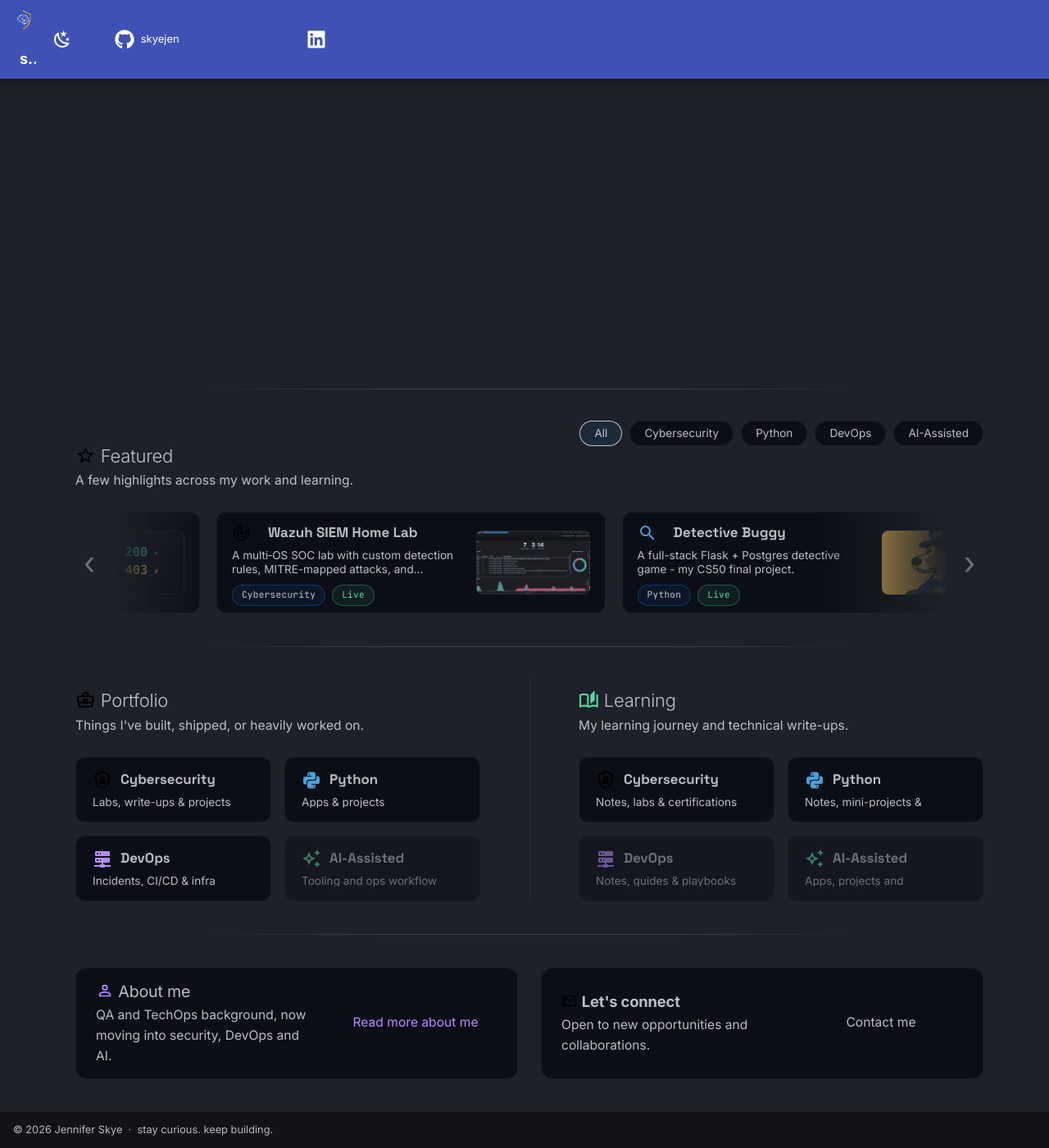
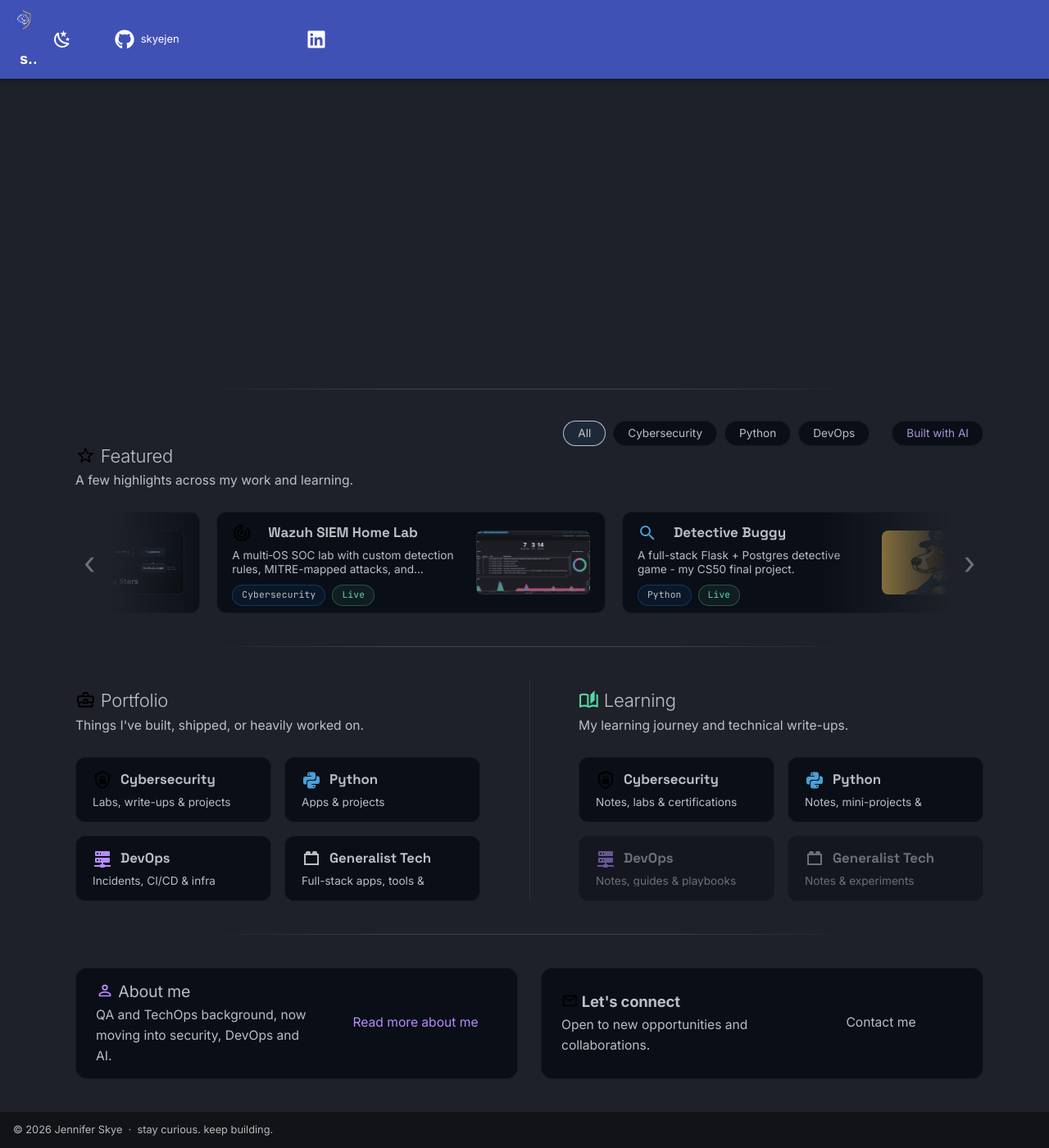
Before and after one commit to skyejen/skyejen.github.io, an MkDocs documentation site: the page built from docs/index.md, in a window 1280 px wide and 1400 px high, scrolled down 453 px. Shown: the whole window at 82% size. Built offline with MkDocs 1.6.1 and Material for MkDocs 9.7.7, drawn with Linux system fonts in a browser that asks for light colours; part of the change alters nothing that is shown.

Commit message:
Featured: Living Stars cards, Generalist Tech hub, multi-select filters
- Add two featured cards for The Living Stars (app + infra) with on-brand tiles
- Rename the AI-Assisted hub tile to Generalist Tech, linked to /generalist-tech/
- Replace the AI-Assisted filter with a purple "Built with AI" method badge + toggle, divided from the domain pills
- Make featured filters multi-select: domains OR-combine, "Built with AI" AND-combines on top
- Add a no-match message and reserve the row height so the layout doesn't jump

```diff
--- a/docs/index.md
+++ b/docs/index.md
@@ -42,7 +42,8 @@
 <button class="sj-filter" data-filter="cybersecurity">Cybersecurity</button>
 <button class="sj-filter" data-filter="python">Python</button>
 <button class="sj-filter" data-filter="devops">DevOps</button>
-<button class="sj-filter" data-filter="ai">AI-Assisted</button>
+<span class="sj-filter-sep" aria-hidden="true"></span>
+<button class="sj-filter sj-filter--ai" data-filter="built-ai">Built with AI</button>
 </div>
 
 </div>
@@ -68,20 +69,28 @@
 <span class="sj-feat-thumb" style="background-image:url(images/featured/detective-buggy.png)"></span>
 </a>
 
-<a class="sj-feat-card" data-disc="python" href="https://skyejen.github.io/python/portfolio/meeting-meerkat/" markdown="span">
+<a class="sj-feat-card" data-disc="python built-ai" href="https://skyejen.github.io/python/portfolio/meeting-meerkat/" markdown="span">
 <span class="sj-card-icon">:material-bell-ring-outline:</span>
 <span class="sj-card-title">Meeting Meerkat</span>
 <span class="sj-card-desc">A self&#8209;built Python service that replaced a paid meeting&#8209;reminder tool.</span>
-<span class="sj-tags"><span class="sj-tag">Python</span><span class="sj-tag sj-tag--live">Live</span></span>
+<span class="sj-tags"><span class="sj-tag">Python</span><span class="sj-tag sj-tag--ai">Built with AI</span><span class="sj-tag sj-tag--live">Live</span></span>
 <span class="sj-feat-thumb" style="background-image:url(images/featured/meeting-meerkat.png)"></span>
 </a>
 
-<a class="sj-feat-card" data-disc="ai" href="built-with-ai/" markdown="span">
+<a class="sj-feat-card" data-disc="built-ai" href="built-with-ai/" markdown="span">
 <span class="sj-card-icon">:material-creation-outline:</span>
 <span class="sj-card-title">Portfolio Site Built with AI</span>
 <span class="sj-card-desc">This very site. Theme, layout and components, designed and built end to end while pairing with AI.</span>
-<span class="sj-tags"><span class="sj-tag">AI-Assisted</span><span class="sj-tag sj-tag--live">Live</span></span>
+<span class="sj-tags"><span class="sj-tag sj-tag--ai">Built with AI</span><span class="sj-tag sj-tag--live">Live</span></span>
 <span class="sj-feat-thumb" style="background-image:url(images/featured/portfolio-site.png)"></span>
+</a>
+
+<a class="sj-feat-card" data-disc="built-ai" href="https://skyejen.github.io/generalist-tech/portfolio/living-stars/" markdown="span">
+<span class="sj-card-icon">:material-graph-outline:</span>
+<span class="sj-card-title">The Living Stars</span>
+<span class="sj-card-desc">An interactive knowledge&#8209;graph star map, built full&#8209;stack while pairing with AI.</span>
+<span class="sj-tags"><span class="sj-tag sj-tag--ai">Built with AI</span><span class="sj-tag sj-tag--live">Live</span></span>
+<span class="sj-feat-thumb" style="background-image:url(images/featured/living-stars-app.png)"></span>
 </a>
 
 <a class="sj-feat-card" data-disc="devops" href="https://skyejen.github.io/devops/portfolio/sentry-rescue/" markdown="span">
@@ -99,6 +108,16 @@
 <span class="sj-tags"><span class="sj-tag">DevOps</span><span class="sj-tag">Cybersecurity</span><span class="sj-tag sj-tag--live">Live</span></span>
 <span class="sj-feat-thumb" style="background-image:url(images/featured/ugs.png)"></span>
 </a>
+
+<a class="sj-feat-card" data-disc="devops" href="https://skyejen.github.io/devops/portfolio/living-stars/" markdown="span">
+<span class="sj-card-icon">:material-server-network:</span>
+<span class="sj-card-title">The Living Stars (Infra)</span>
+<span class="sj-card-desc">Hosting, CI/CD, and automated backups for a live app I built as a side project.</span>
+<span class="sj-tags"><span class="sj-tag">DevOps</span><span class="sj-tag sj-tag--live">Live</span></span>
+<span class="sj-feat-thumb" style="background-image:url(images/featured/living-stars-infra.png)"></span>
+</a>
+
+<div class="sj-carousel-empty" hidden>No featured items match those filters yet. Try removing a filter.</div>
 
 </div>
 <button class="sj-carousel-btn sj-carousel-prev" aria-label="Previous">&lsaquo;</button>
@@ -134,11 +153,11 @@
 <span class="sj-card-desc">Incidents, CI/CD &amp; infra</span>
 </a>
 
-<div class="sj-hubcard sj-card--soon" data-disc="ai" markdown="span">
-<span class="sj-card-icon">:material-creation-outline:</span>
-<span class="sj-card-title">AI-Assisted</span>
-<span class="sj-card-desc">Tooling and ops workflow optimisation</span>
-</div>
+<a class="sj-hubcard" data-disc="generalist" href="https://skyejen.github.io/generalist-tech/portfolio/" markdown="span">
+<span class="sj-card-icon">:material-toy-brick-outline:</span>
+<span class="sj-card-title">Generalist Tech</span>
+<span class="sj-card-desc">Full-stack apps, tools &amp; experiments</span>
+</a>
 
 </div>
 </div>
@@ -168,10 +187,10 @@
 <span class="sj-card-desc">Notes, guides &amp; playbooks</span>
 </div>
 
-<div class="sj-hubcard sj-card--soon" data-disc="ai" markdown="span">
-<span class="sj-card-icon">:material-creation-outline:</span>
-<span class="sj-card-title">AI-Assisted</span>
-<span class="sj-card-desc">Apps, projects and experiments</span>
+<div class="sj-hubcard sj-card--soon" data-disc="generalist" markdown="span">
+<span class="sj-card-icon">:material-toy-brick-outline:</span>
+<span class="sj-card-title">Generalist Tech</span>
+<span class="sj-card-desc">Notes &amp; experiments</span>
 </div>
 
 </div>
--- a/docs/javascripts/local.js
+++ b/docs/javascripts/local.js
@@ -60,22 +60,63 @@
       }, 4500);
     }
 
-    // filters
-    var filters = document.querySelectorAll(".sj-filter");
-    var cards = document.querySelectorAll(".sj-feat-card");
-    filters.forEach(function(btn){
+    // filters (multi-select):
+    //   - domain pills (Cybersecurity / Python / DevOps) OR-combine with each other
+    //   - "Built with AI" is a method toggle that AND-combines on top of the domains
+    //   - "All" clears everything; it re-activates itself whenever nothing else is on
+    var filterBtns = Array.prototype.slice.call(document.querySelectorAll(".sj-filter"));
+    var allBtn = document.querySelector('.sj-filter[data-filter="all"]');
+    var methodBtn = document.querySelector(".sj-filter--ai");
+    // Reserve the row's real height (measured from a live card) so it never collapses / jumps when filtered to empty.
+    var carTrack = document.querySelector(".sj-carousel-track");
+    function measureCarousel(){
+      if (!carTrack) return;
+      var card = carTrack.querySelector(".sj-feat-card:not(.sj-clone)");
+      if (card && card.offsetHeight) carTrack.style.minHeight = card.offsetHeight + "px";
+    }
+    function applyFilters(){
+      measureCarousel();
+      var domains = filterBtns.filter(function(b){
+        return b !== allBtn && b !== methodBtn && b.classList.contains("is-active");
+      }).map(function(b){ return b.getAttribute("data-filter"); });
+      var methodOn = !!(methodBtn && methodBtn.classList.contains("is-active"));
+      if (allBtn) allBtn.classList.toggle("is-active", domains.length === 0 && !methodOn);
+      var shown = 0;
+      document.querySelectorAll(".sj-feat-card:not(.sj-clone)").forEach(function(c){
+        var discs = (c.getAttribute("data-disc") || "").split(/\s+/);   // space-separated, supports multiple
+        var domainMatch = domains.length === 0 || domains.some(function(d){ return discs.indexOf(d) !== -1; });
+        var methodMatch = !methodOn || discs.indexOf("built-ai") !== -1;
+        var vis = domainMatch && methodMatch;
+        c.style.display = vis ? "" : "none";
+        if (vis) shown++;
+      });
+      var emptyEl = document.querySelector(".sj-carousel-empty");
+      if (emptyEl) emptyEl.hidden = shown > 0;
+      var car = document.querySelector(".sj-carousel");
+      if (car) car.classList.toggle("sj-carousel--empty", shown === 0);
+      if (window.buildLoop) window.buildLoop();
+      tagClippedFeat();
+    }
+    filterBtns.forEach(function(btn){
+      if (btn.__sjFilterBound) return;   // avoid double-binding on re-init
+      btn.__sjFilterBound = true;
       btn.addEventListener("click", function(){
-        filters.forEach(function(b){ b.classList.remove("is-active"); });
-        btn.classList.add("is-active");
-        var f = btn.getAttribute("data-filter");
-        document.querySelectorAll(".sj-feat-card:not(.sj-clone)").forEach(function(c){
-          var discs = (c.getAttribute("data-disc") || "").split(/\s+/);   // supports multiple, space-separated
-          c.style.display = (f === "all" || discs.indexOf(f) !== -1) ? "" : "none";
-        });
-        if (window.buildLoop) window.buildLoop();
-        tagClippedFeat();
+        if (btn === allBtn){
+          filterBtns.forEach(function(b){ b.classList.remove("is-active"); });
+          allBtn.classList.add("is-active");
+        } else {
+          btn.classList.toggle("is-active");
+          if (allBtn) allBtn.classList.remove("is-active");
+        }
+        applyFilters();
       });
     });
+    measureCarousel();
+    if (!window.__sjMeasureBound){
+      window.__sjMeasureBound = true;
+      window.addEventListener("load", measureCarousel);
+      window.addEventListener("resize", measureCarousel);
+    }
 
     // ===== Featured carousel: infinite loop (prev sliver + focus + next peek) =====
     var track = document.querySelector(".sj-carousel-track");
--- a/docs/stylesheets/local.css
+++ b/docs/stylesheets/local.css
@@ -91,10 +91,20 @@ body:has(.sj-hero) .md-content h2::after, body:has(.sj-hero) .md-content h3::aft
 .sj-filter { font-size: 0.68rem; padding: 0.32rem 0.85rem; border-radius: 999px; border: 1px solid var(--sj-tile-border); background: var(--sj-tile); color: var(--sj-text-dim); cursor: pointer; transition: all .15s ease; }
 .sj-filter:hover { border-color: var(--sj-blue); color: var(--sj-heading); }
 .sj-filter.is-active { border-color: var(--sj-blue); color: var(--sj-blue); background: rgba(30,136,255,0.08); }
+/* method filter (not a discipline): purple text so it reads differently from the domain pills.
+   Border only appears on hover / active, same as the other pills. */
+.sj-filter--ai { color: #a893d6; }
+/* vertical divider: marks "Built with AI" as a different kind of toggle (a method, not a domain) */
+.sj-filter-sep { align-self: center; width: 1px; height: 1.1rem; background: var(--sj-border); margin: 0 0.2rem; }
+.sj-filter--ai:hover { border-color: #9a6bff; color: #cdb6ff; }
+.sj-filter--ai.is-active { border-color: #9a6bff; color: #c3a6ff; background: rgba(150,110,255,0.12); }
 
 .sj-carousel { display: flex; align-items: stretch; gap: 0.4rem; }
 .sj-carousel > p { display: contents; }
-.sj-carousel-track { flex: 1; min-width: 0; display: flex; gap: 1rem; overflow-x: auto; scroll-snap-type: none; scroll-padding-left: 6.5rem; scrollbar-width: none; }
+.sj-carousel-track { flex: 1; min-width: 0; display: flex; align-items: center; gap: 1rem; min-height: 8rem; overflow-x: auto; scroll-snap-type: none; scroll-padding-left: 6.5rem; scrollbar-width: none; }
+/* keep the row height stable and show a message when filters match nothing */
+.sj-carousel-empty { flex: 1; text-align: center; align-self: center; color: var(--sj-text-dim); font-size: 0.8rem; padding: 1rem 0; }
+.sj-carousel--empty .sj-carousel-btn { visibility: hidden; }
 .sj-carousel-track > p { display: contents; }
 .sj-carousel-track::-webkit-scrollbar { display: none; }
 .sj-carousel-track.fade-r  { -webkit-mask-image: linear-gradient(to right, #000 82%, transparent); mask-image: linear-gradient(to right, #000 82%, transparent); }
@@ -123,6 +133,7 @@ body:has(.sj-hero) .md-content h2::after, body:has(.sj-hero) .md-content h3::aft
 .sj-tag { font-family: "JetBrains Mono", monospace; font-size: 0.56rem; letter-spacing: 0.02em; color: var(--sj-blue); background: rgba(30,136,255,0.08); border: 1px solid rgba(30,136,255,0.28); border-radius: 999px; padding: 0.16rem 0.55rem; }
 .sj-tag--live { color: var(--sj-green); background: rgba(86,217,163,0.08); border-color: rgba(86,217,163,0.3); }
 .sj-tag--soon { color: var(--sj-gold); background: rgba(242,193,78,0.08); border-color: rgba(242,193,78,0.3); }
+.sj-tag--ai { color: #b98cff; background: rgba(150,110,255,0.09); border-color: rgba(150,110,255,0.32); }
 
 /* ===== Hubs ===== */
 .sj-hubs { display: grid; grid-template-columns: 1fr 1fr; gap: 6rem; margin-top: 0; position: relative; }
```
Also changed, not shown: docs/images/featured/living-stars-app.png (added), docs/images/featured/living-stars-infra.png (added).
